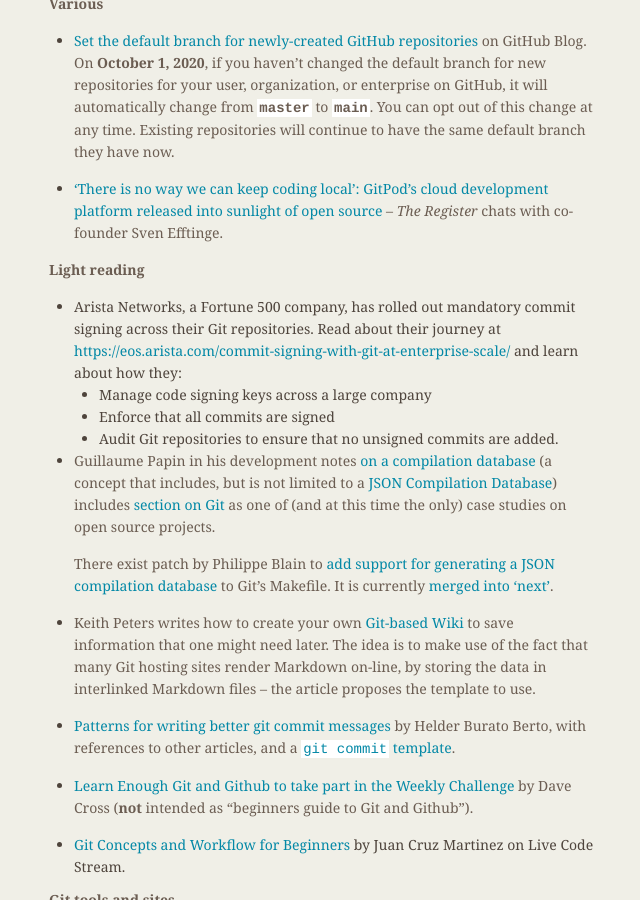
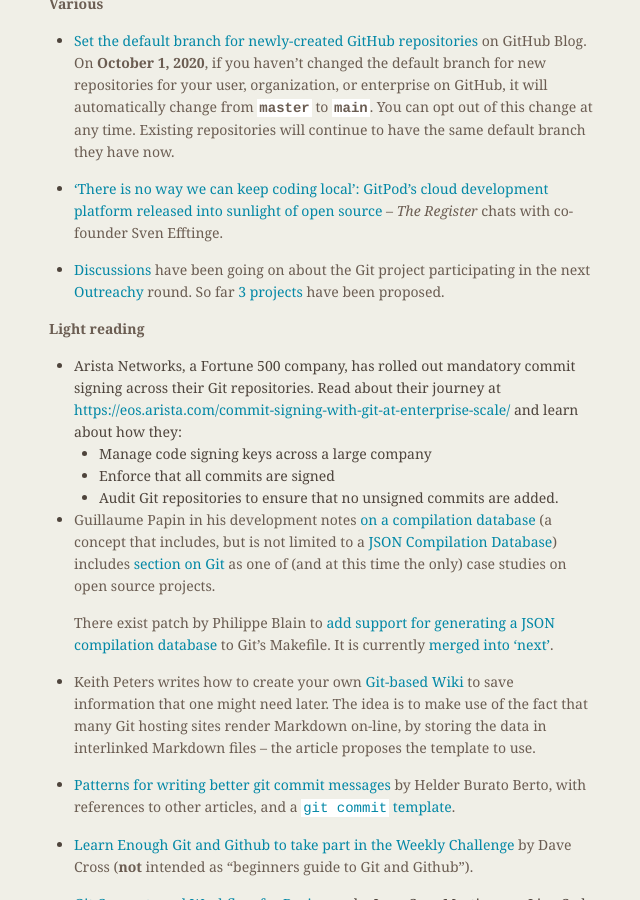
Before and after one commit to git/git.github.io, a Jekyll site: the page built from rev_news/drafts/edition-67.md, in a window 1280 px wide and 900 px high, scrolled down 3138 px. Shown: the whole window, without its empty margins (485-1125 px from the left). Built offline with Jekyll 4.4.1, drawn with Linux system fonts in a browser that asks for light colours.

Commit message:
rn-67: add next Outreachy round info

```diff
--- a/rev_news/drafts/edition-67.md
+++ b/rev_news/drafts/edition-67.md
@@ -209,6 +209,12 @@
   development platform released into sunlight of open source](https://www.theregister.com/2020/08/25/gitpod_open_sources_cloud_development_platform/) --
   _The Register_ chats with co-founder Sven Efftinge.
 
+* [Discussions](https://lore.kernel.org/git/20200828065609.GA2105118@coredump.intra.peff.net/)
+  have been going on about the Git project participating in the next
+  [Outreachy](https://www.outreachy.org/) round. So far
+  [3 projects](https://www.outreachy.org/apply/project-selection/#git)
+  have been proposed.
+
 __Light reading__
 
 * Arista Networks, a Fortune 500 company, has rolled out mandatory
```
